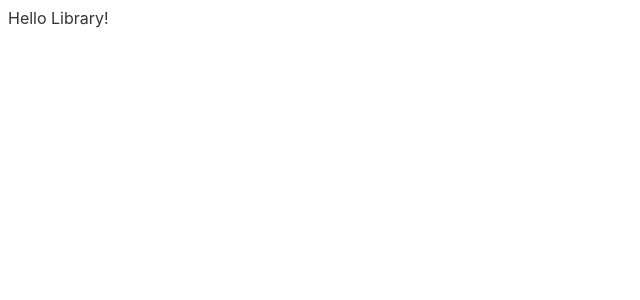
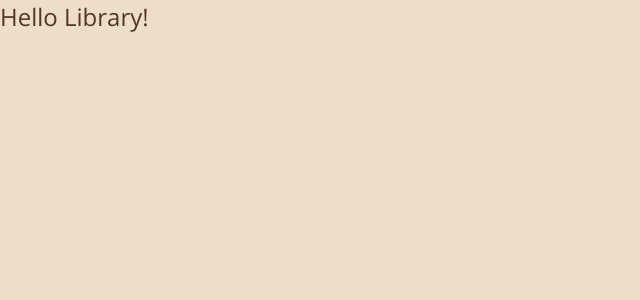
Before and after one commit to jacobespana/svelte-library, a Svelte app: page / in a window 1280 px wide. Shown: the top 300 px of the page, without its empty margins (0-640 px from the left). Built offline with nearby package versions, Linux system fonts and the light colour scheme.

Commit message:
modified global.css

```diff
--- a/public/global.css
+++ b/public/global.css
@@ -88,4 +88,35 @@
 	--typeSizeXXLarge: 4rem;
 	--typeWeightDefault: 400;
 	--typeWeightBold: 800;
-}
+  }
+
+  html,
+  body {
+	background: var(--colorBg);
+	color: var(--colorFg);
+	font-family: var(--typeFaceDefault);
+	font-size: var(--typeSizeDefault);
+	margin: 0;
+	padding: 0;
+  }
+
+  h1,
+  h2,
+  h3,
+  h4,
+  h5,
+  h6 {
+	margin: 0;
+  }
+
+  input,
+  button,
+  textarea {
+	margin-bottom: 0;
+  }
+
+  @media (min-width: 70rem) {
+	:root {
+	  --typeSizeDefault: 24px;
+	}
+  }
```
